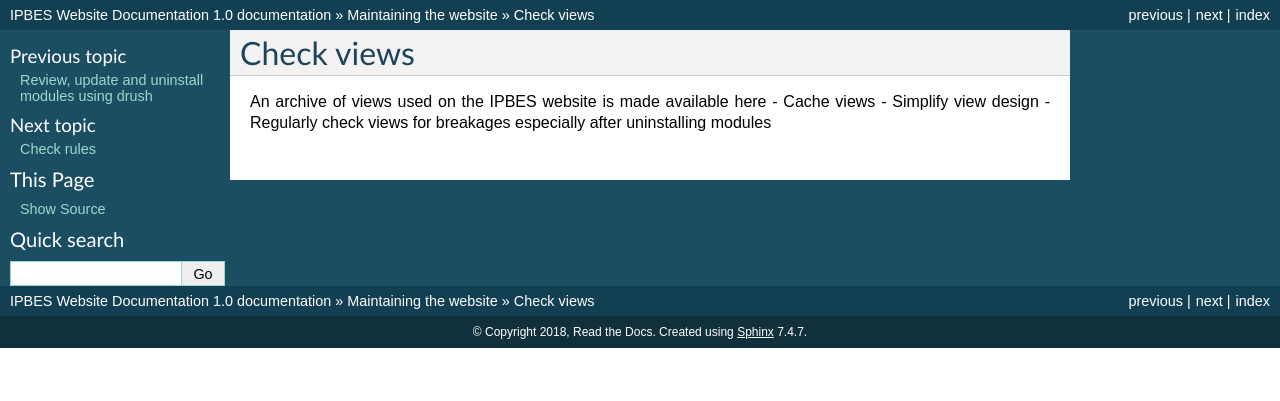
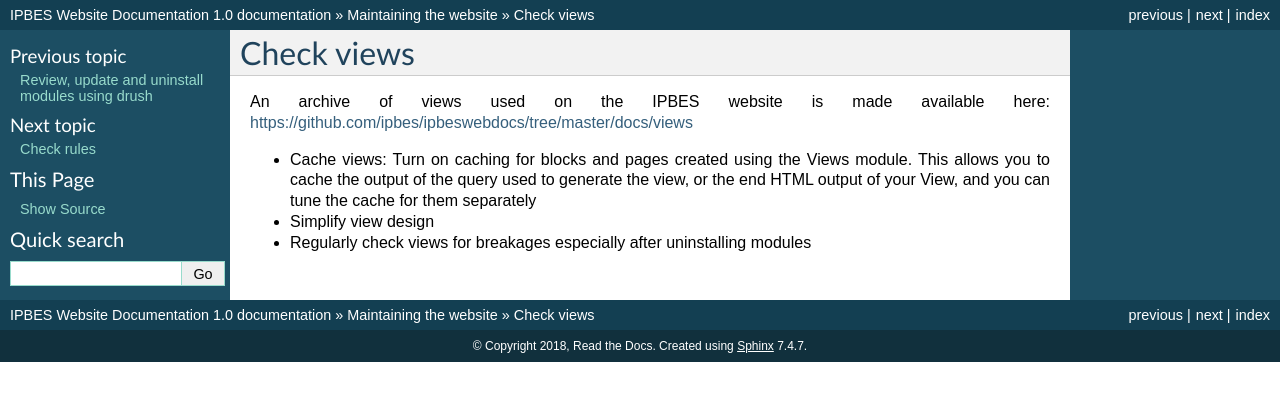
Before and after one commit to ipbes/ipbeswebdocs, a Sphinx documentation site: the page built from docs/maintenance/views.rst, in a window 1280 px wide. Shown: the top 401 px of the page. Built offline with Sphinx 7.4.7, drawn with Linux system fonts in a browser that asks for light colours; pages that are not in the unit, such as notebooks, are missing from menus.

Commit message:
Update views.rst

```diff
--- a/docs/maintenance/views.rst
+++ b/docs/maintenance/views.rst
@@ -1,6 +1,7 @@
 Check views
 -----------
-An archive of views used on the IPBES website is made available here
-- Cache views
+An archive of views used on the IPBES website is made available here: https://github.com/ipbes/ipbeswebdocs/tree/master/docs/views
+
+- Cache views: Turn on caching for blocks and pages created using the Views module. This allows you to cache the output of the query used to generate the view, or the end HTML output of your View, and you can tune the cache for them separately
 - Simplify view design
 - Regularly check views for breakages especially after uninstalling modules
```
